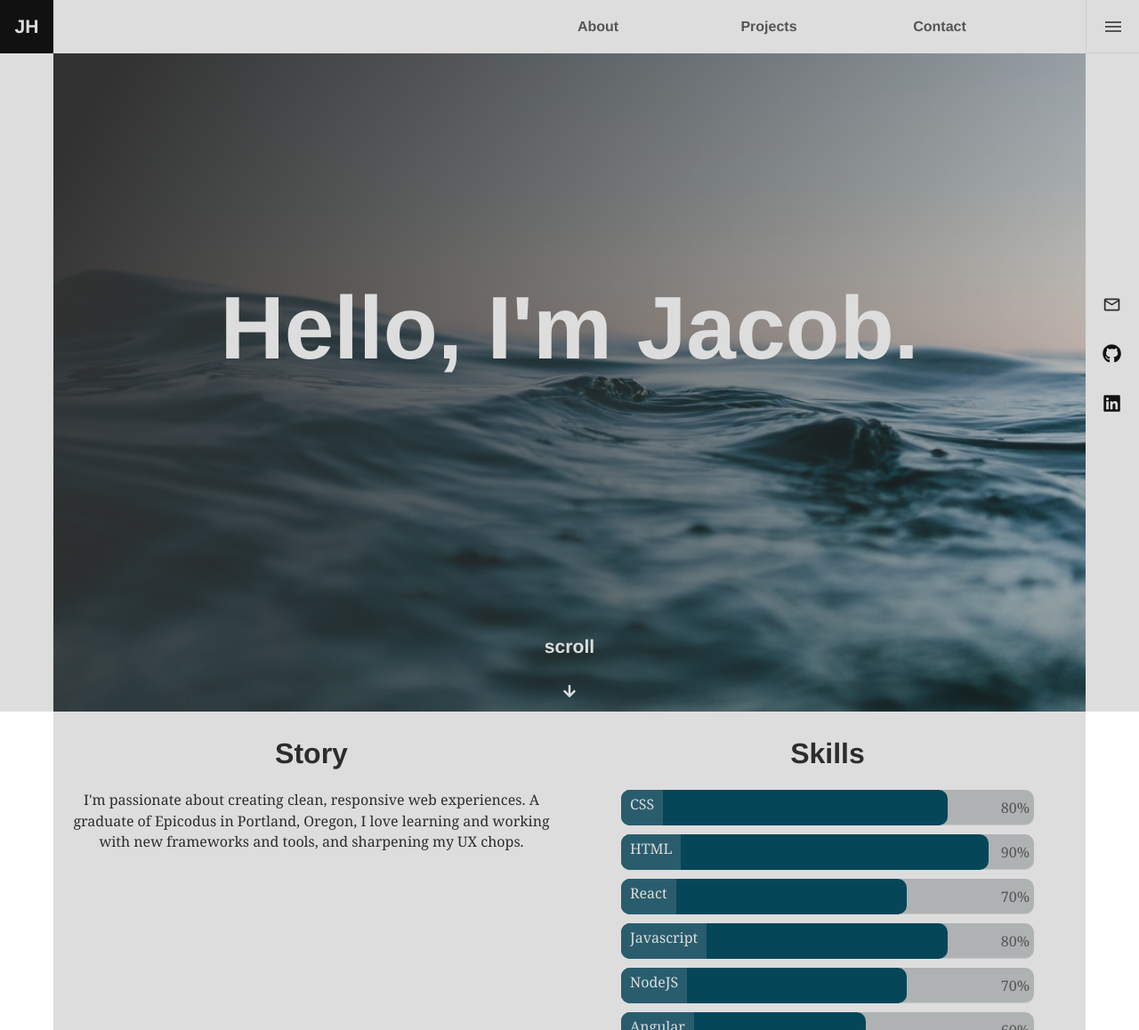
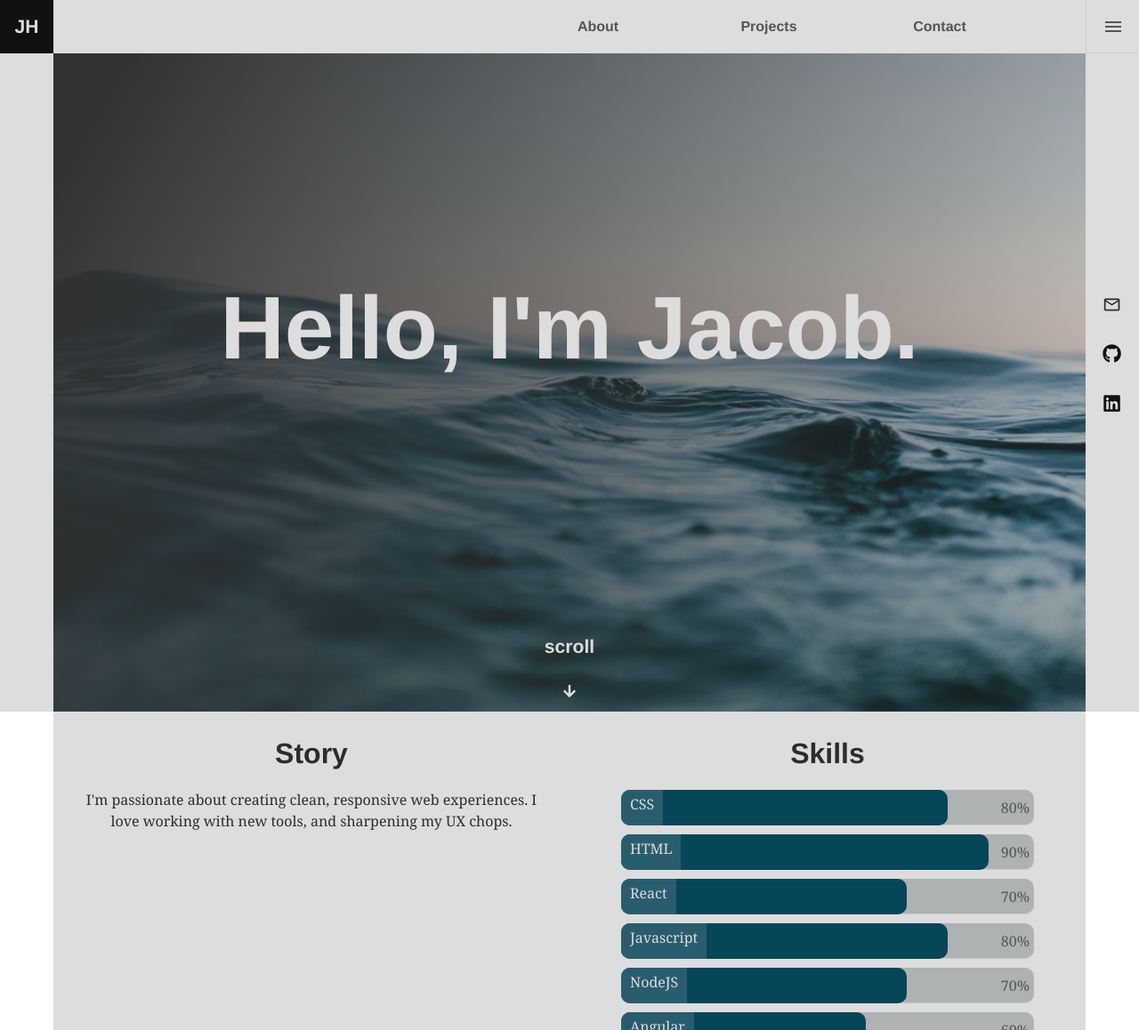
Before and after one commit to jacobhixon47/portfolio-v2, a Gatsby site: page / in a window 1280 px wide. Shown: the top 1158 px of the page at 89% size. Built offline with nearby package versions, Linux system fonts and the light colour scheme; Gatsby itself is replaced by a stand-in of ours; what react-animations would draw is missing.

Commit message:
edit about section

```diff
--- a/src/components/about.js
+++ b/src/components/about.js
@@ -60,7 +60,7 @@ const About = props => (
     <div css={aboutContentStyle}>
       <ScrollAnimation css={vertFlex} animateIn='fadeInUp' duration={1} animateOnce={true}>
         <h1>Story</h1>
-        <p style={{textAlign: 'center', padding: '0px 20px'}}>I'm passionate about creating clean, responsive web experiences. A graduate of Epicodus in Portland, Oregon, I love learning and working with new frameworks and tools, and sharpening my UX chops.</p>
+        <p style={{textAlign: 'center', padding: '0px 20px'}}>I'm passionate about creating clean, responsive web experiences. I love working with new tools, and sharpening my UX chops.</p>
       </ScrollAnimation>
     </div>
     <div css={aboutContentStyle}>
```
